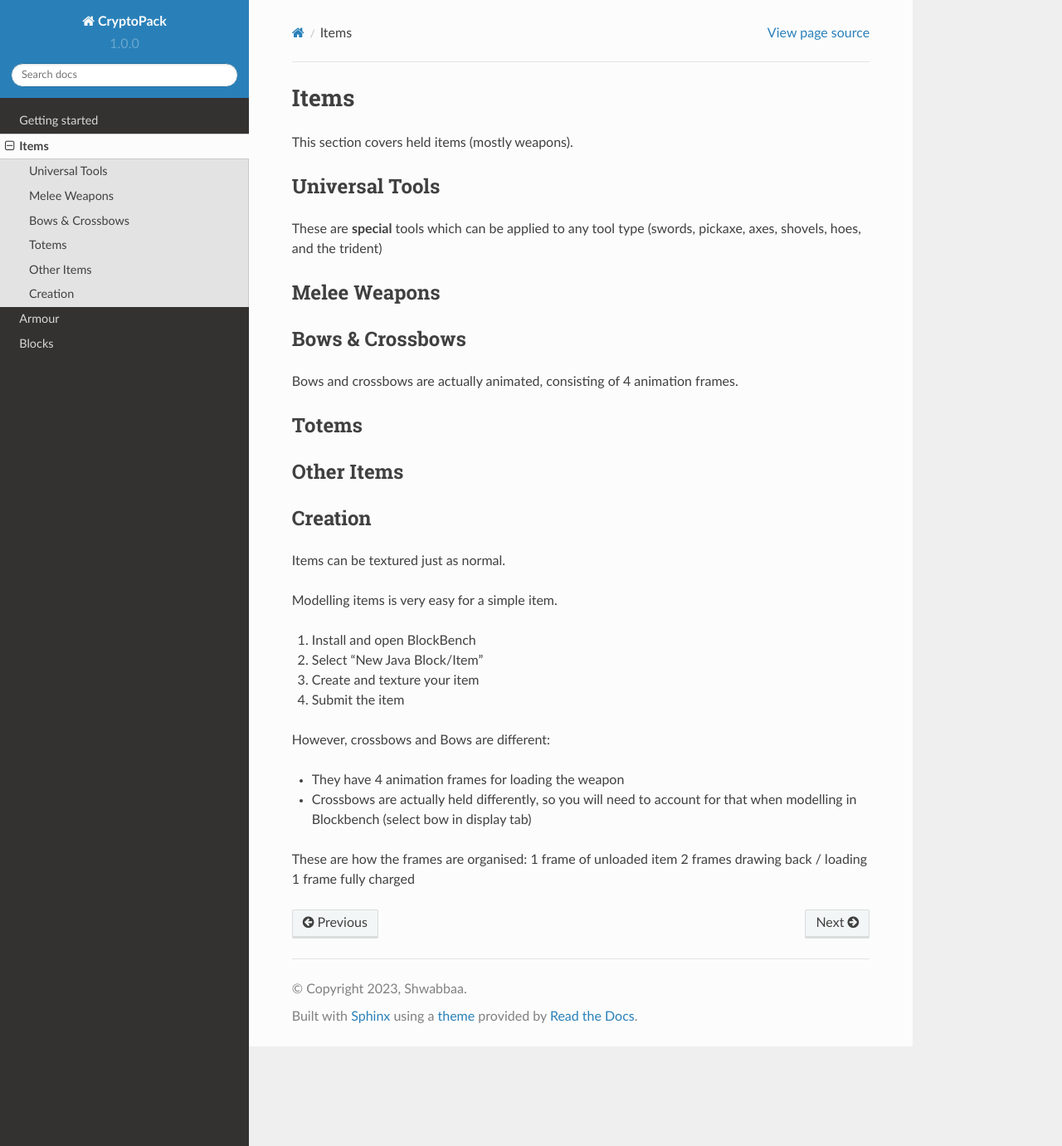
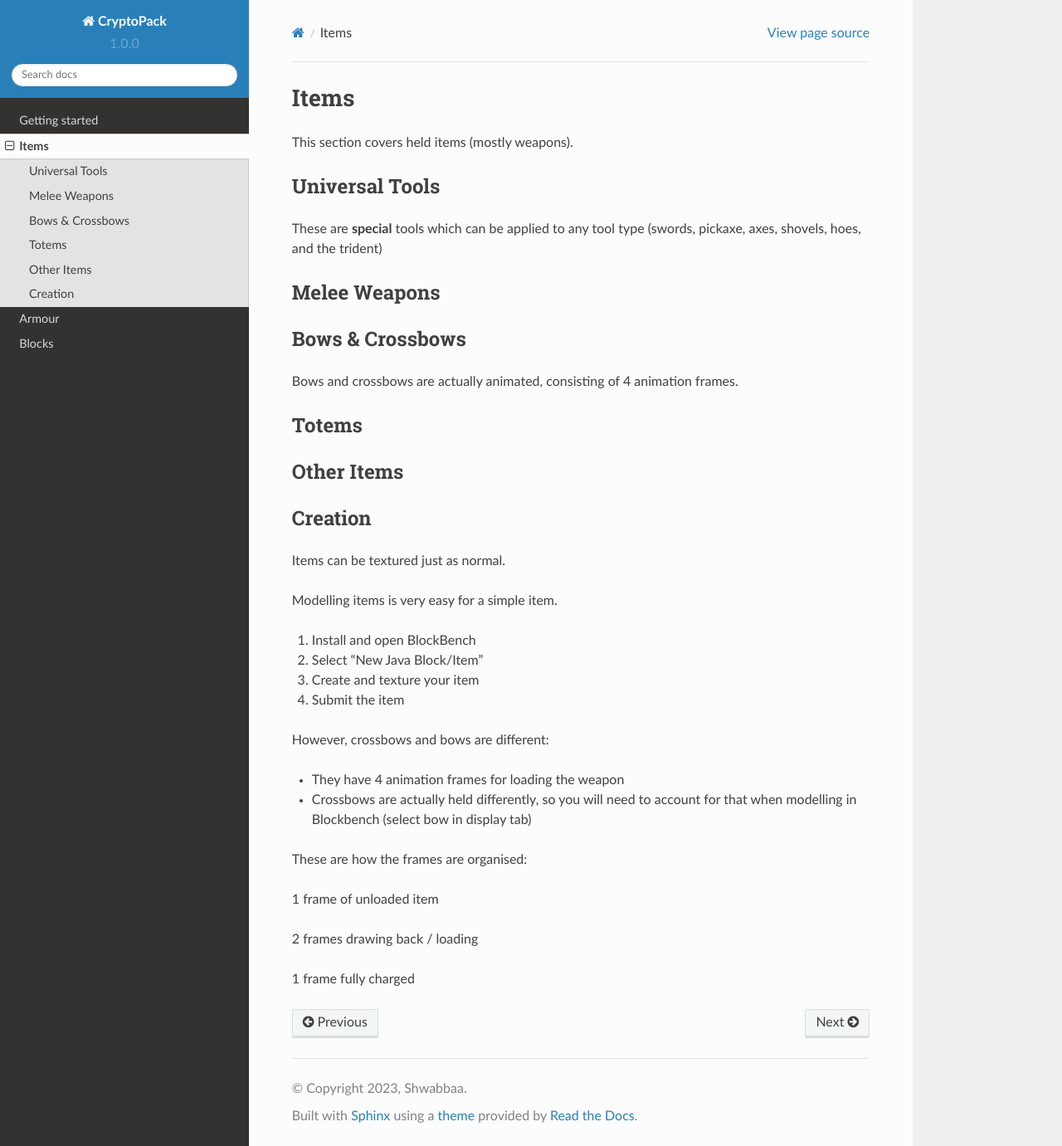
Before and after one commit to Shwabbaa/cryptopack-docs, a Sphinx documentation site: the page built from docs/source/items.rst, in a window 1280 px wide and 1381 px high. Shown: the whole window at 83% size. Built offline with Sphinx 7.4.7 and the Read the Docs theme 2.0.0, drawn with Linux system fonts in a browser that asks for light colours; pages that are not in the unit, such as notebooks, are missing from menus.

```diff
--- a/docs/source/items.rst
+++ b/docs/source/items.rst
@@ -32,13 +32,16 @@ Modelling items is very easy for a simple item.
 #. Create and texture your item
 #. Submit the item
 
-However, crossbows and Bows are different:
+However, crossbows and bows are different:
 
 * They have 4 animation frames for loading the weapon
 
 * Crossbows are actually held differently, so you will need to account for that when modelling in Blockbench (select bow in display tab)
 
 These are how the frames are organised:
+
 1 frame of unloaded item
+
 2 frames drawing back / loading
+
 1 frame fully charged
```
